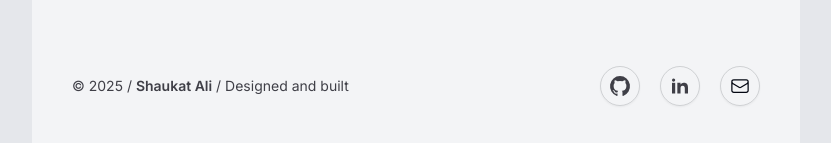
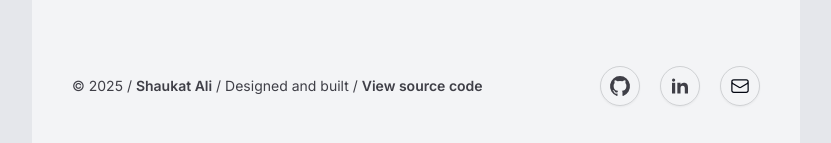
Before and after one commit to Shaukat-AB/sk-portfolio, a Next.js app: page /about in a window 1280 px wide. Shown: the part 716-859 px from the top of the page, without its empty margins (224-1055 px from the left). Built offline with nearby package versions, Linux system fonts and the light colour scheme; no server answers.

Commit message:
update: footer, add view source code link that is this website's github link

```diff
--- a/src/components/footer/FooterFragment.tsx
+++ b/src/components/footer/FooterFragment.tsx
@@ -12,7 +12,15 @@ export const FooterFragment = () => {
       <p className="text-sm text-text-active">
         &copy; {currentYear} /{' '}
         <strong className="font-semibold">Shaukat Ali</strong> / Designed and
-        built
+        built /
+        <Button
+          asChild
+          className="px-1 text-text-active"
+          size="sm"
+          variant="link"
+        >
+          <a href={`${config.GITHUB_LINK}sk-portfolio`}>View source code</a>
+        </Button>
       </p>
 
       <SocialLinks />
```
